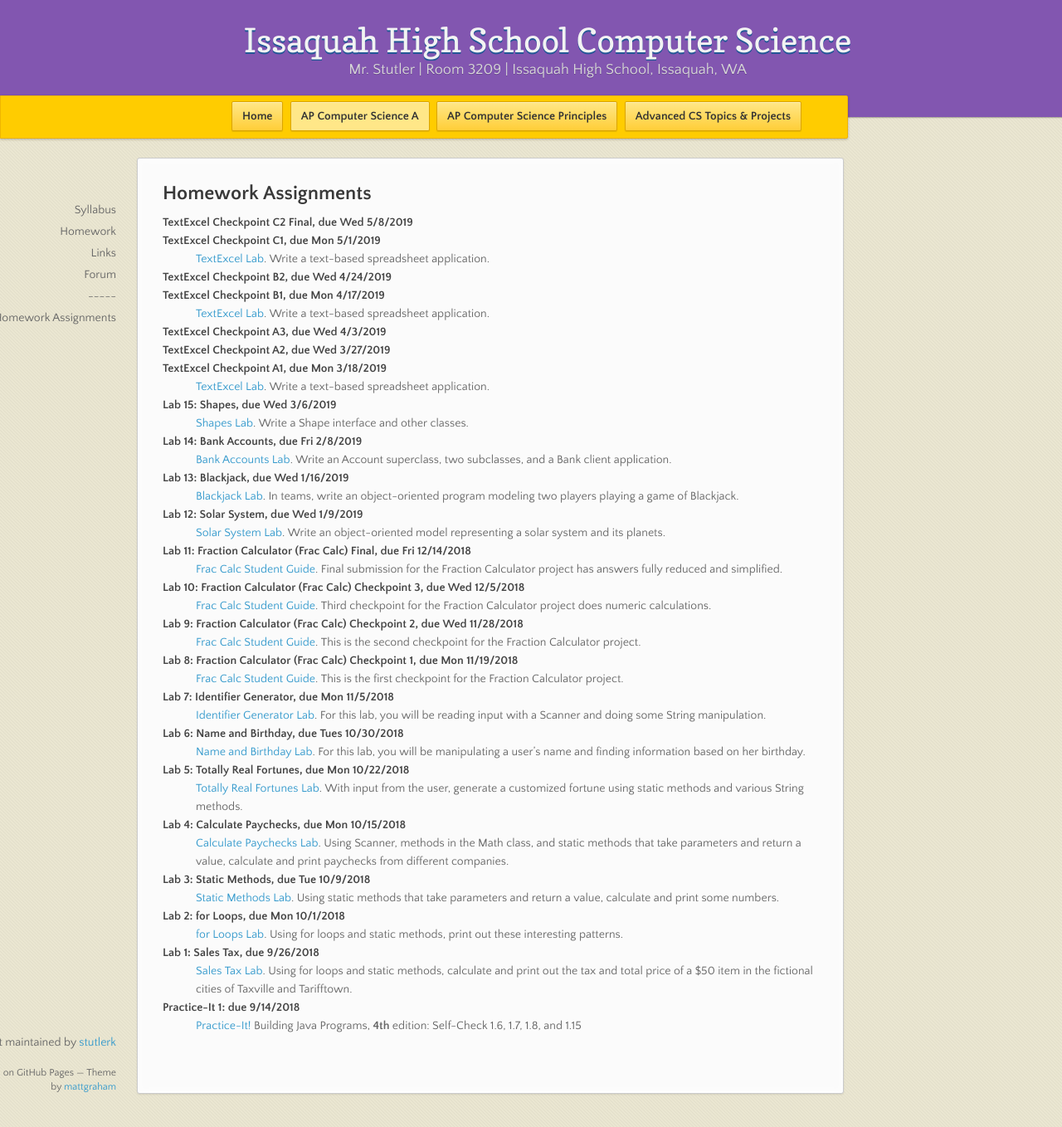
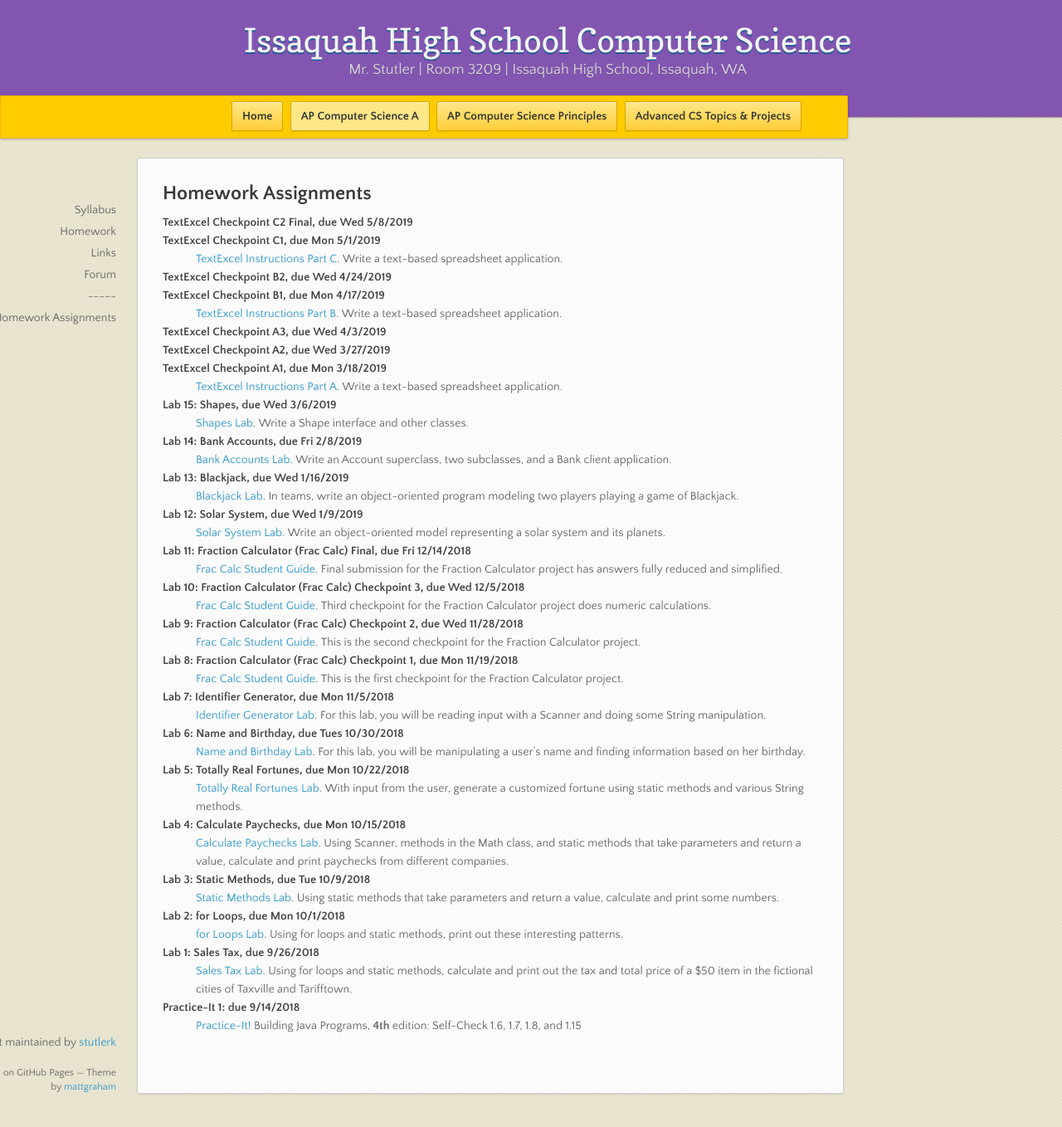
Before and after one commit to stutlerk/ihs-website, a Jekyll site: the page built from _apcsa/homework.html, in a window 1280 px wide and 1358 px high. Shown: the whole window at 83% size. Built offline with Jekyll 4.4.1, drawn with Linux system fonts in a browser that asks for light colours; nearby versions of some CDN libraries.

Commit message:
Update homework.html

```diff
--- a/_apcsa/homework.html
+++ b/_apcsa/homework.html
@@ -8,16 +8,16 @@ layout: course
   <dl>
     <dt>TextExcel Checkpoint C2 Final, due Wed 5/8/2019</dt>
     <dt>TextExcel Checkpoint C1, due Mon 5/1/2019</dt>
-    <dd><a href="https://issaquahwednet-my.sharepoint.com/:w:/g/personal/stutlerk_issaquah_wednet_edu/EZaU1t0SdSBHrDj7HSotzLcBegRu4FlnqsIqR1-It_IHgg?e=gbTUiq" target="_blank">TextExcel Lab</a>. Write a text-based spreadsheet application.</dd>
+    <dd><a href="https://issaquahwednet-my.sharepoint.com/:w:/g/personal/stutlerk_issaquah_wednet_edu/EZaU1t0SdSBHrDj7HSotzLcBegRu4FlnqsIqR1-It_IHgg?e=gbTUiq" target="_blank">TextExcel Instructions Part C</a>. Write a text-based spreadsheet application.</dd>
 
     <dt>TextExcel Checkpoint B2, due Wed 4/24/2019</dt>
     <dt>TextExcel Checkpoint B1, due Mon 4/17/2019</dt>
-    <dd><a href="https://issaquahwednet-my.sharepoint.com/:w:/g/personal/stutlerk_issaquah_wednet_edu/EcdJJ9U6GBtPheLKdnKSN88BEC_0YSoYsoF3RUNCdB_aog?e=roh6NO" target="_blank">TextExcel Lab</a>. Write a text-based spreadsheet application.</dd>
+    <dd><a href="https://issaquahwednet-my.sharepoint.com/:w:/g/personal/stutlerk_issaquah_wednet_edu/EcdJJ9U6GBtPheLKdnKSN88BEC_0YSoYsoF3RUNCdB_aog?e=roh6NO" target="_blank">TextExcel Instructions Part B</a>. Write a text-based spreadsheet application.</dd>
 
     <dt>TextExcel Checkpoint A3, due Wed 4/3/2019</dt>
     <dt>TextExcel Checkpoint A2, due Wed 3/27/2019</dt>
     <dt>TextExcel Checkpoint A1, due Mon 3/18/2019</dt>
-    <dd><a href="https://issaquahwednet-my.sharepoint.com/:w:/g/personal/stutlerk_issaquah_wednet_edu/EQOW8BFzHIhIsdvXGP-qKDsBbN7BFa-kUCiMeeq9BZbbwg?e=ClE4H1" target="_blank">TextExcel Lab</a>. Write a text-based spreadsheet application.</dd>
+    <dd><a href="https://issaquahwednet-my.sharepoint.com/:w:/g/personal/stutlerk_issaquah_wednet_edu/EQOW8BFzHIhIsdvXGP-qKDsBbN7BFa-kUCiMeeq9BZbbwg?e=ClE4H1" target="_blank">TextExcel Instructions Part A</a>. Write a text-based spreadsheet application.</dd>
 
     <dt>Lab 15: Shapes, due Wed 3/6/2019</dt>
     <dd><a href="https://issaquahwednet-my.sharepoint.com/:w:/g/personal/stutlerk_issaquah_wednet_edu/Ebz9jD5N9gFEoOAJQo1qxYEB52CEi5qEohzo0ju-lcDMjg?e=hoCau4" target="_blank">Shapes Lab</a>. Write a Shape interface and other classes.</dd>
```
